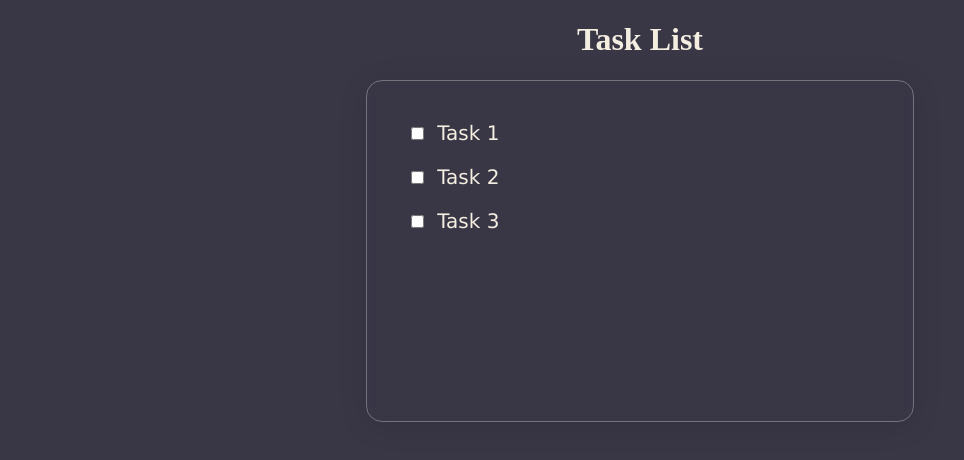
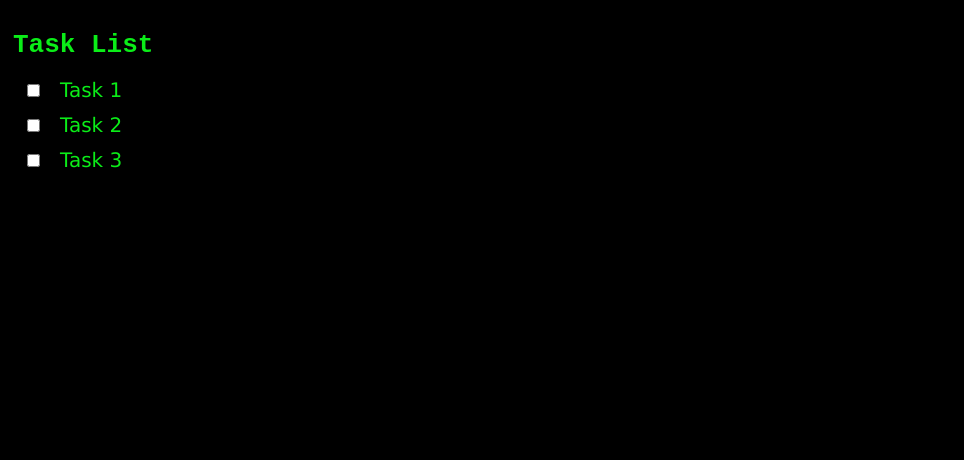
Before and after one commit to Nichith-v/simple-to-do, a plain HTML site: page index.html in a window 1280 px wide. Shown: the whole page, without its empty margins (0-964 px from the left). Drawn offline with Linux system fonts and the light colour scheme.

Commit message:
Update index.html

```diff
--- a/index.html
+++ b/index.html
@@ -7,8 +7,10 @@
     <title>Task List</title>
     <style>
         body {
-            background: #393646;
-            color: #F4EEE0;
+            background-color: black;
+            color: #0bed18;
+            font-family: monospace;
+            padding:5px;
         }
 
         ul {
@@ -18,21 +20,17 @@
 
         li {
             font-size: 20px;
-            margin: 20px;
-
+            margin:10px;
         }
 
         a {
             margin: 5px;
             font-family: 'Verdana';
-            color: #F4EEE0;
+            color: #0bed18;
             text-decoration: none;
 
         }
 
-        h1 {
-            text-align: center;
-        }
 
         .strike {
             text-decoration: line-through;
@@ -43,25 +41,6 @@
             color: grey;
         }
 
-        .main-box {
-            display: flex;
-            justify-content: center;
-            align-items: center;
-            margin: 0;
-        }
-
-        .box {
-            background: rgba(255, 255, 255, 0);
-            border-radius: 16px;
-            box-shadow: 0 4px 30px rgba(0, 0, 0, 0.1);
-            backdrop-filter: blur(4.7px);
-            -webkit-backdrop-filter: blur(4.7px);
-            border: 1px solid rgba(255, 255, 255, 0.3);
-            padding: 20px;
-            width: 40%;
-            height: 300px;
-
-        }
     </style>
 </head>
 
@@ -69,8 +48,6 @@
 
     <h1>Task List</h1>
     <div class="main-box">
-
-        <div class="box">
 
             <ul id="taskList">
 
@@ -80,7 +57,7 @@
 
                 <li><input type="checkbox" id="task2" onclick="strike('task2')">
 
-                    <a href="#" target="_blank">Task 2</a></li>
+                    <a href="https://www.google.com" target="_blank">Task 2</a></li>
 
                 <li><input type="checkbox" id="task3" onclick="strike('task3')">
 
@@ -88,7 +65,6 @@
 
                 <!-- Add more tasks -->
             </ul>
-        </div>
     </div>
 
     <script>
@@ -102,6 +78,8 @@
                 task.classList.remove('strike');
             }
         }
+
+
     </script>
 
 </body>
```
